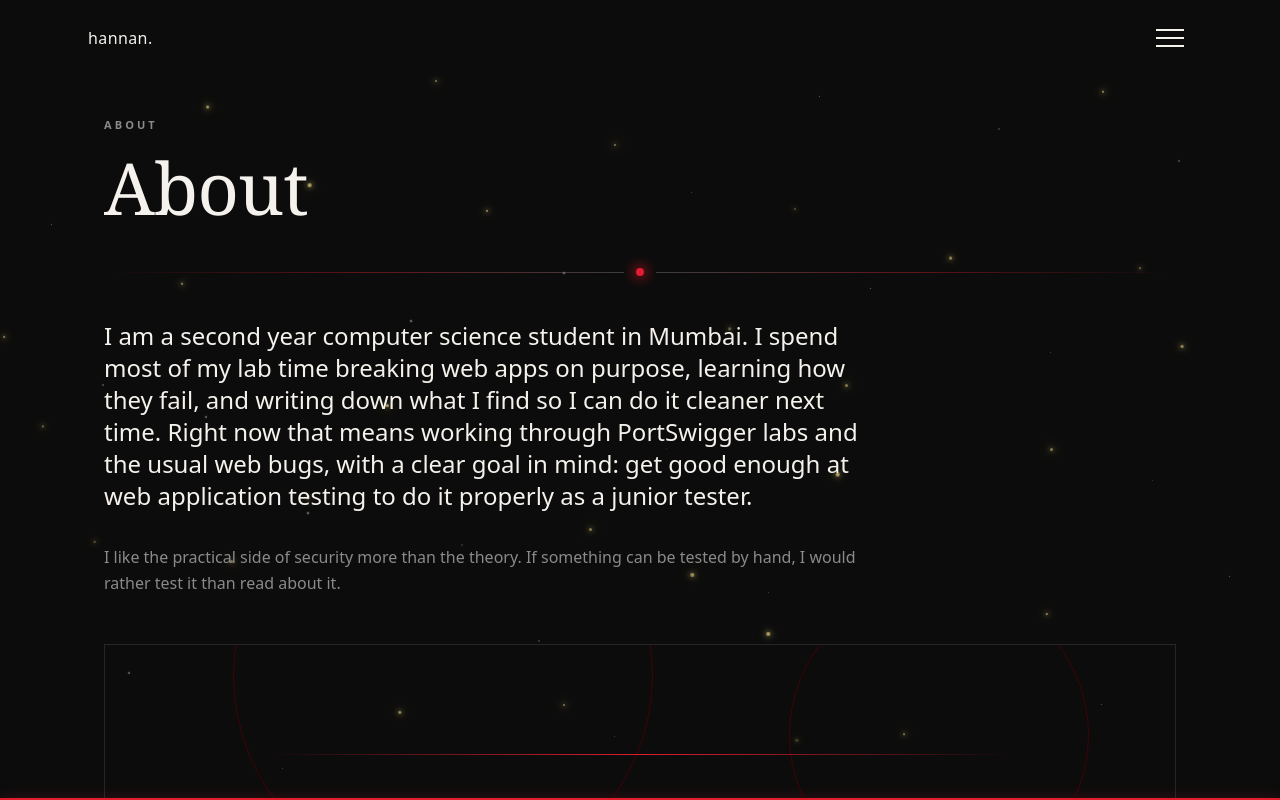
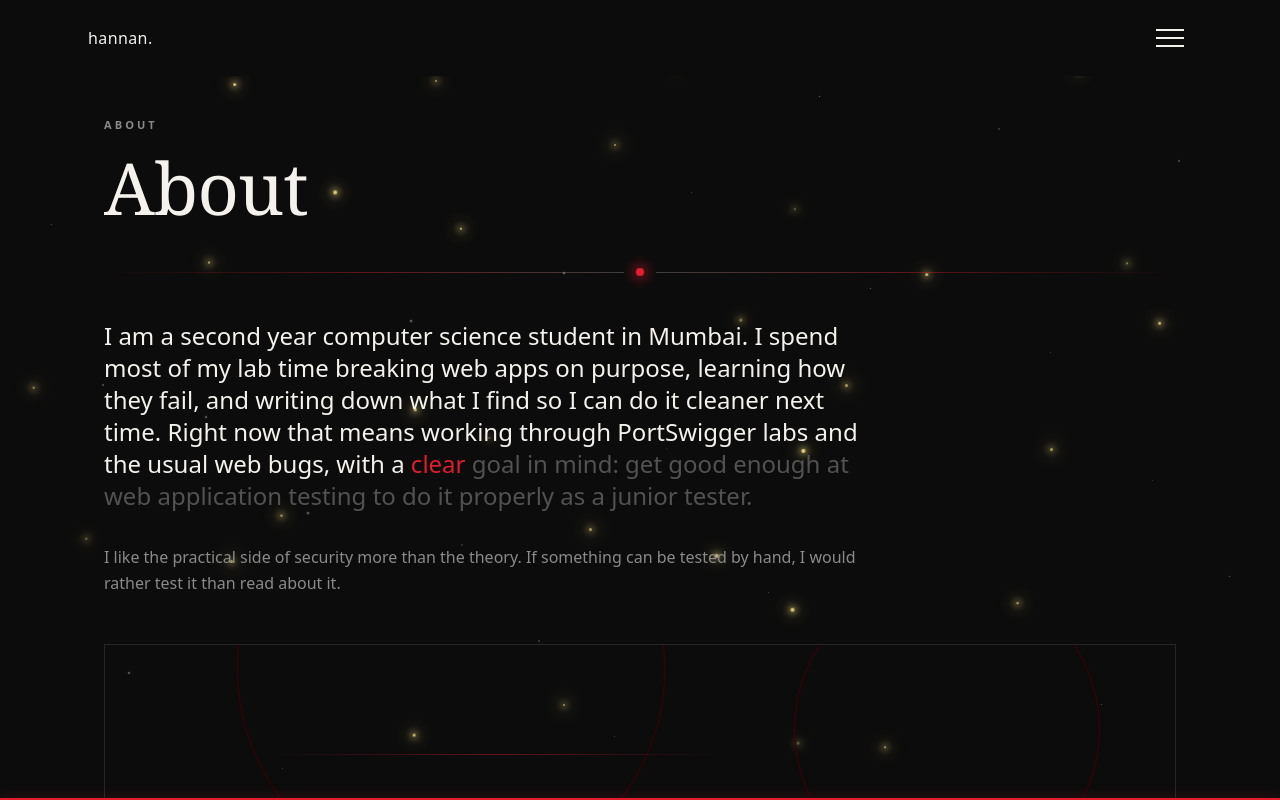
Before and after one commit to haxor-uii/hannan-sayed-portfolio, a Next.js app: page /about in a window 1280 px wide. Shown: the top 800 px of the page. Built offline with nearby package versions, Linux system fonts and the light colour scheme.

Commit message:
Fix motion honestly: visible red sweep on home, robust crosshair cursor, staggered menu reveal, cinematic 900ms entrances, no reduced-motion kill

```diff
--- a/app/components/PageHead.js
+++ b/app/components/PageHead.js
@@ -6,10 +6,10 @@ export const eyebrow = "text-[11px] font-bold uppercase tracking-[0.28em] text-[
 export default function PageHead({ eyebrowText, title, intro }) {
   return (
     <div>
-      <p className={eyebrow}>{eyebrowText}</p>
+      <p className={`${eyebrow} entrance`}>{eyebrowText}</p>
       <WordReveal as="h1" text={title} className="mt-4 text-[clamp(2.6rem,6vw,4.5rem)] leading-[1.02] text-[#F5F2ED]" />
-      {intro ? <p className="mt-6 max-w-3xl text-base leading-relaxed text-[#8A8A8A] sm:text-lg">{intro}</p> : null}
-      <div className="mt-10">
+      {intro ? <p className="entrance mt-6 max-w-3xl text-base leading-relaxed text-[#8A8A8A] sm:text-lg" style={{ animationDelay: "300ms" }}>{intro}</p> : null}
+      <div className="entrance mt-10" style={{ animationDelay: "500ms" }}>
         <GlowDivider />
       </div>
     </div>
--- a/app/components/Reveal.js
+++ b/app/components/Reveal.js
@@ -2,8 +2,8 @@
 
 import { useEffect, useRef } from "react";
 
-// Fast fade-in only (200ms via .reveal in globals.css). No staggered delays.
-export default function Reveal({ children, className = "", tag = "div", ...rest }) {
+// Cinematic reveal: 900ms rise in globals.css, with an optional stagger delay.
+export default function Reveal({ children, className = "", tag = "div", delay = 0, ...rest }) {
   const ref = useRef(null);
 
   useEffect(() => {
@@ -30,7 +30,7 @@ export default function Reveal({ children, className = "", tag = "div", ...rest
 
   const Tag = tag;
   return (
-    <Tag ref={ref} className={`reveal ${className}`.trim()} {...rest}>
+    <Tag ref={ref} className={`reveal ${className}`.trim()} style={{ transitionDelay: delay ? `${delay}ms` : undefined }} {...rest}>
       {children}
     </Tag>
   );
--- a/app/globals.css
+++ b/app/globals.css
@@ -58,43 +58,54 @@ button:focus-visible {
   position: absolute;
   border-radius: 9999px;
   background: #fde68a;
-  box-shadow: 0 0 5px 1px rgba(253, 230, 138, 0.45), 0 0 14px 4px rgba(253, 230, 138, 0.14);
-  opacity: 0.5;
+  box-shadow: 0 0 6px 2px rgba(253, 230, 138, 0.55), 0 0 18px 6px rgba(253, 230, 138, 0.2);
+  opacity: 0.65;
   animation: firefly-wander-a 14s ease-in-out infinite;
 }
 .wander-b { animation-name: firefly-wander-b; }
 .wander-c { animation-name: firefly-wander-c; }
 .wander-d { animation-name: firefly-wander-d; }
 @keyframes firefly-wander-a {
-  0%, 100% { transform: translate(0, 0); opacity: 0.25; }
-  25% { transform: translate(28px, -22px); opacity: 0.65; }
-  50% { transform: translate(-18px, -48px); opacity: 0.75; }
-  75% { transform: translate(14px, -16px); opacity: 0.45; }
+  0%, 100% { transform: translate(0, 0); opacity: 0.35; }
+  25% { transform: translate(56px, -44px); opacity: 0.85; }
+  50% { transform: translate(-36px, -96px); opacity: 0.95; }
+  75% { transform: translate(28px, -32px); opacity: 0.6; }
 }
 @keyframes firefly-wander-b {
-  0%, 100% { transform: translate(0, 0); opacity: 0.3; }
-  30% { transform: translate(-32px, -12px); opacity: 0.7; }
-  55% { transform: translate(-8px, -40px); opacity: 0.5; }
-  80% { transform: translate(24px, -28px); opacity: 0.65; }
+  0%, 100% { transform: translate(0, 0); opacity: 0.4; }
+  30% { transform: translate(-64px, -24px); opacity: 0.9; }
+  55% { transform: translate(-16px, -80px); opacity: 0.7; }
+  80% { transform: translate(48px, -56px); opacity: 0.85; }
 }
 @keyframes firefly-wander-c {
-  0%, 100% { transform: translate(0, 0); opacity: 0.22; }
-  20% { transform: translate(12px, 26px); opacity: 0.6; }
-  50% { transform: translate(38px, -10px); opacity: 0.75; }
-  75% { transform: translate(-14px, -34px); opacity: 0.4; }
+  0%, 100% { transform: translate(0, 0); opacity: 0.32; }
+  20% { transform: translate(24px, 52px); opacity: 0.8; }
+  50% { transform: translate(76px, -20px); opacity: 0.95; }
+  75% { transform: translate(-28px, -68px); opacity: 0.55; }
 }
 @keyframes firefly-wander-d {
-  0%, 100% { transform: translate(0, 0); opacity: 0.32; }
-  25% { transform: translate(-26px, 18px); opacity: 0.65; }
-  50% { transform: translate(-42px, -20px); opacity: 0.75; }
-  75% { transform: translate(10px, -44px); opacity: 0.45; }
+  0%, 100% { transform: translate(0, 0); opacity: 0.42; }
+  25% { transform: translate(-52px, 36px); opacity: 0.85; }
+  50% { transform: translate(-84px, -40px); opacity: 0.95; }
+  75% { transform: translate(20px, -88px); opacity: 0.6; }
 }
 
-/* Section reveal, capped at 600ms, no slow intro */
+/* Cinematic entrance timeline: staged fade and rise, 900ms, no instant pop */
+.entrance {
+  opacity: 0;
+  transform: translateY(28px);
+  animation: entrance-in 900ms cubic-bezier(0.22, 1, 0.36, 1) forwards;
+}
+@keyframes entrance-in {
+  from { opacity: 0; transform: translateY(28px); }
+  to { opacity: 1; transform: translateY(0); }
+}
+
+/* Section reveal, cinematic 900ms rise */
 .reveal {
   opacity: 0;
-  transform: translateY(16px);
-  transition: opacity 600ms ease, transform 600ms ease;
+  transform: translateY(28px);
+  transition: opacity 900ms cubic-bezier(0.22, 1, 0.36, 1), transform 900ms cubic-bezier(0.22, 1, 0.36, 1);
 }
 .reveal.is-visible {
   opacity: 1;
@@ -109,7 +120,7 @@ button:focus-visible {
   display: inline-block;
   opacity: 0;
   transform: translateY(110%) rotate(2deg);
-  transition: opacity 600ms ease, transform 600ms ease;
+  transition: opacity 900ms cubic-bezier(0.22, 1, 0.36, 1), transform 900ms cubic-bezier(0.22, 1, 0.36, 1);
   will-change: transform, opacity;
 }
 .word-reveal.is-visible .word {
@@ -138,6 +149,42 @@ button:focus-visible {
   background: #E11D2E;
   box-shadow: 0 0 12px rgba(225, 29, 46, 0.6);
   min-width: 0;
+  transition: width 150ms linear;
+}
+
+/* Menu overlay: slow reveal, not an instant panel. Links stagger in. */
+.menu-overlay {
+  opacity: 0;
+  visibility: hidden;
+  pointer-events: none;
+  transform: translateY(-24px);
+  transition: opacity 650ms cubic-bezier(0.22, 1, 0.36, 1), transform 650ms cubic-bezier(0.22, 1, 0.36, 1), visibility 650ms;
+}
+.menu-overlay.open {
+  opacity: 1;
+  visibility: visible;
+  pointer-events: auto;
+  transform: translateY(0);
+}
+.menu-overlay .menu-sweep {
+  height: 2px;
+  width: 0;
+  background: #E11D2E;
+  box-shadow: 0 0 16px rgba(225, 29, 46, 0.8);
+  transition: width 900ms cubic-bezier(0.22, 1, 0.36, 1) 150ms;
+}
+.menu-overlay.open .menu-sweep {
+  width: 100%;
+}
+.menu-link {
+  opacity: 0;
+  transform: translateY(32px);
+  transition: opacity 750ms cubic-bezier(0.22, 1, 0.36, 1), transform 750ms cubic-bezier(0.22, 1, 0.36, 1), color 200ms ease;
+}
+.menu-overlay.open .menu-link {
+  opacity: 1;
+  transform: translateY(0);
+  transition-delay: calc(120ms + var(--i) * 90ms);
 }
 
 /* Silver rotating button border: a shine that loops around the outline */
@@ -220,36 +267,41 @@ button:focus-visible {
   display: block;
 }
 .has-crosshair,
+.has-crosshair *,
 .has-crosshair a,
 .has-crosshair button,
 .has-crosshair [data-cursor] {
-  cursor: none;
+  cursor: none !important;
 }
 .crosshair-dot {
-  width: 4px;
-  height: 4px;
+  width: 6px;
+  height: 6px;
   border-radius: 9999px;
   background: #E11D2E;
-  box-shadow: 0 0 10px rgba(225, 29, 46, 0.9);
+  box-shadow: 0 0 12px rgba(225, 29, 46, 1);
 }
 .crosshair-lines span {
   position: absolute;
   background: #F5F2ED;
-  opacity: 0.9;
+  opacity: 0.95;
   transition: transform 200ms ease;
 }
-.crosshair-lines .line-n { width: 2px; height: 10px; left: -1px; top: -22px; }
-.crosshair-lines .line-s { width: 2px; height: 10px; left: -1px; top: 12px; }
-.crosshair-lines .line-w { width: 10px; height: 2px; top: -1px; left: -22px; }
-.crosshair-lines .line-e { width: 10px; height: 2px; top: -1px; left: 12px; }
-.crosshair-lines.stretched .line-n { transform: translateY(-12px) scaleY(1.8); }
-.crosshair-lines.stretched .line-s { transform: translateY(12px) scaleY(1.8); }
-.crosshair-lines.stretched .line-w { transform: translateX(-12px) scaleX(1.8); }
-.crosshair-lines.stretched .line-e { transform: translateX(12px) scaleX(1.8); }
-.crosshair-lines.moving .line-n { transform: translateY(4px) scaleY(0.6); }
-.crosshair-lines.moving .line-s { transform: translateY(-4px) scaleY(0.6); }
-.crosshair-lines.moving .line-w { transform: translateX(4px) scaleX(0.6); }
-.crosshair-lines.moving .line-e { transform: translateX(-4px) scaleX(0.6); }
+.crosshair-lines .line-n { width: 2px; height: 14px; left: -1px; top: -30px; }
+.crosshair-lines .line-s { width: 2px; height: 14px; left: -1px; top: 16px; }
+.crosshair-lines .line-w { width: 14px; height: 2px; top: -1px; left: -30px; }
+.crosshair-lines .line-e { width: 14px; height: 2px; top: -1px; left: 16px; }
+.crosshair-lines.stretched .line-n { transform: translateY(-14px) scaleY(2.1); }
+.crosshair-lines.stretched .line-s { transform: translateY(14px) scaleY(2.1); }
+.crosshair-lines.stretched .line-w { transform: translateX(-14px) scaleX(2.1); }
+.crosshair-lines.stretched .line-e { transform: translateX(14px) scaleX(2.1); }
+.crosshair-lines.moving .line-n { transform: translateY(5px) scaleY(0.6); }
+.crosshair-lines.moving .line-s { transform: translateY(-5px) scaleY(0.6); }
+.crosshair-lines.moving .line-w { transform: translateX(5px) scaleX(0.6); }
+.crosshair-lines.moving .line-e { transform: translateX(-5px) scaleX(0.6); }
+.crosshair-lines.is-click .line-n { transform: translateY(8px) scaleY(0.4); }
+.crosshair-lines.is-click .line-s { transform: translateY(-8px) scaleY(0.4); }
+.crosshair-lines.is-click .line-w { transform: translateX(8px) scaleX(0.4); }
+.crosshair-lines.is-click .line-e { transform: translateX(-8px) scaleX(0.4); }
 
 /* Abstract illustration placeholder, clearly not a photo */
 .illustration {
@@ -261,42 +313,38 @@ button:focus-visible {
   position: absolute;
   border: 1px solid #410306;
   border-radius: 9999px;
+  animation: illustration-drift 14s ease-in-out infinite alternate;
 }
 .illustration .line {
   position: absolute;
   height: 1px;
   background: linear-gradient(to right, transparent, #E11D2E, transparent);
+  animation: illustration-sweep 6s ease-in-out infinite;
+  transform-origin: left center;
+}
+@keyframes illustration-drift {
+  from { transform: translate(0, 0) scale(1); }
+  to { transform: translate(24px, -18px) scale(1.06); }
+}
+@keyframes illustration-sweep {
+  0%, 100% { transform: scaleX(0.6); opacity: 0.4; }
+  50% { transform: scaleX(1); opacity: 1; }
 }
 
 @media (prefers-reduced-motion: reduce) {
+  /* Owner requested motion on all devices, so this no longer kills the
+     whole site. It only calms ambient motion: no smooth scrolling and no
+     silver rotor spin. Reveals, sweep, cursor, menu and fireflies still run,
+     and content is never left invisible if an animation is interrupted. */
   html {
     scroll-behavior: auto;
   }
-  *,
-  *::before,
-  *::after {
-    animation: none !important;
-    transition: none !important;
+  .silver-rotor::before {
+    animation: none;
   }
-  .reveal,
-  .word-reveal .word {
-    opacity: 1;
-    transform: none;
-  }
-  .firefly,
   .star {
-    animation: none !important;
+    animation: none;
     opacity: 0.35;
-  }
-  .crosshair-dot,
-  .crosshair-lines,
-  .scroll-progress-track {
-    display: none !important;
-  }
-  .has-crosshair,
-  .has-crosshair a,
-  .has-crosshair button {
-    cursor: auto;
   }
 }
 
--- a/app/skills/page.js
+++ b/app/skills/page.js
@@ -23,15 +23,15 @@ export default function Skills() {
   return (
     <div>
       <PageHead eyebrowText="Skills" title="Skills" />
-      <Reveal tag="section" className="py-10">
+      <Reveal tag="section" className="py-10" delay={0}>
         <h2 className="text-2xl text-[#F5F2ED] sm:text-3xl">Core Competencies</h2>
         <TagList label="Core competencies" items={["Penetration Testing", "Web Application Security", "OWASP Top 10", "Web Application Penetration Testing", "Ethical Hacking", "Cyber Security Fundamentals"]} />
       </Reveal>
-      <Reveal tag="section" className="py-10">
+      <Reveal tag="section" className="py-10" delay={150}>
         <h2 className="text-2xl text-[#F5F2ED] sm:text-3xl">Vulnerability Focus Directory</h2>
         <TagList label="Vulnerability focus" items={["SQL injection", "XSS", "CSRF", "OS command injection", "SSRF", "Path traversal", "IDOR / access control", "Authentication flaws", "Information disclosure", "File uploads"]} />
       </Reveal>
-      <Reveal tag="section" className="py-10">
+      <Reveal tag="section" className="py-10" delay={300}>
         <h2 className="text-2xl text-[#F5F2ED] sm:text-3xl">Tools and Environments</h2>
         <TagList label="Tools and environments" items={["Burp Suite", "Linux", "Networking", "PortSwigger Web Security Academy", "DVWA", "bWAPP", "Juice Shop", "WebGoat"]} />
       </Reveal>
```
Also changed, not shown: app/components/CrosshairCursor.js (+25 -8 lines), app/components/RedSweep.js (+23 -3 lines), app/components/SiteChrome.js (+14 -6 lines), app/page.js (+16 -3 lines).
